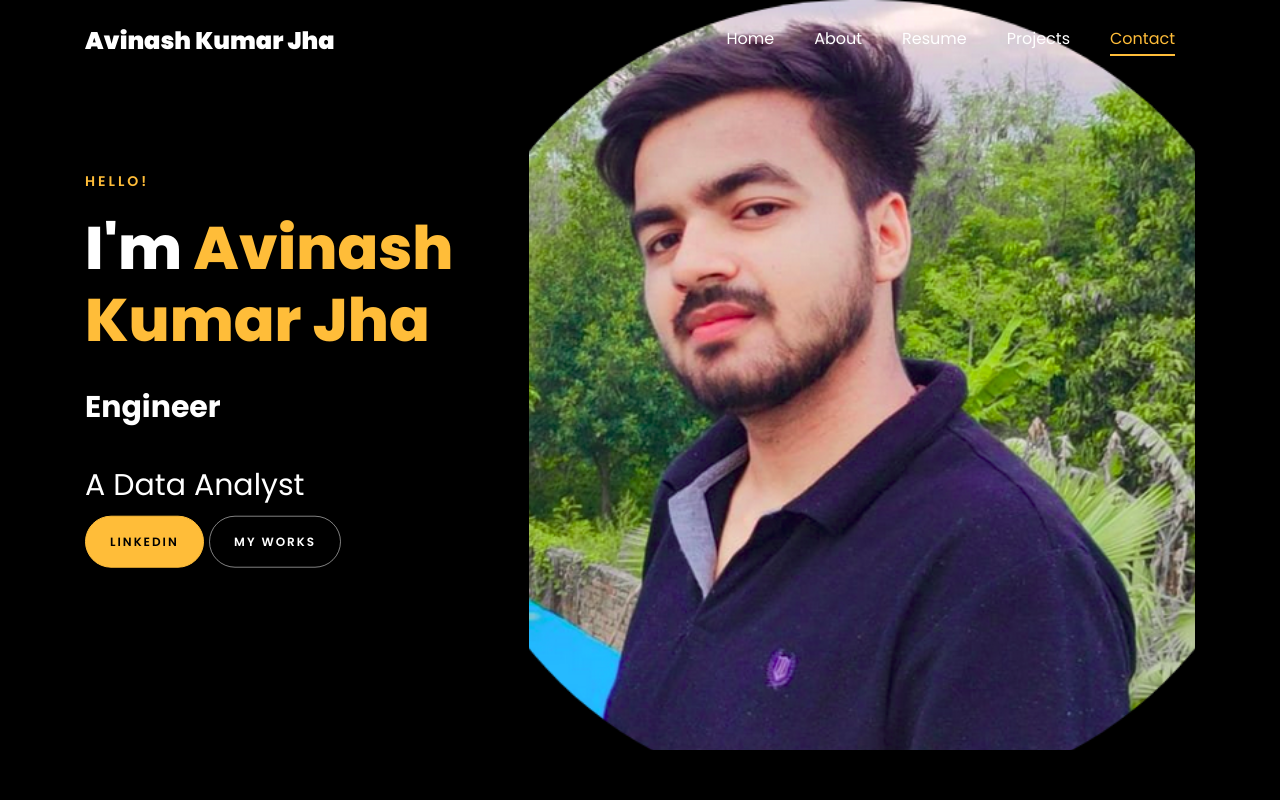
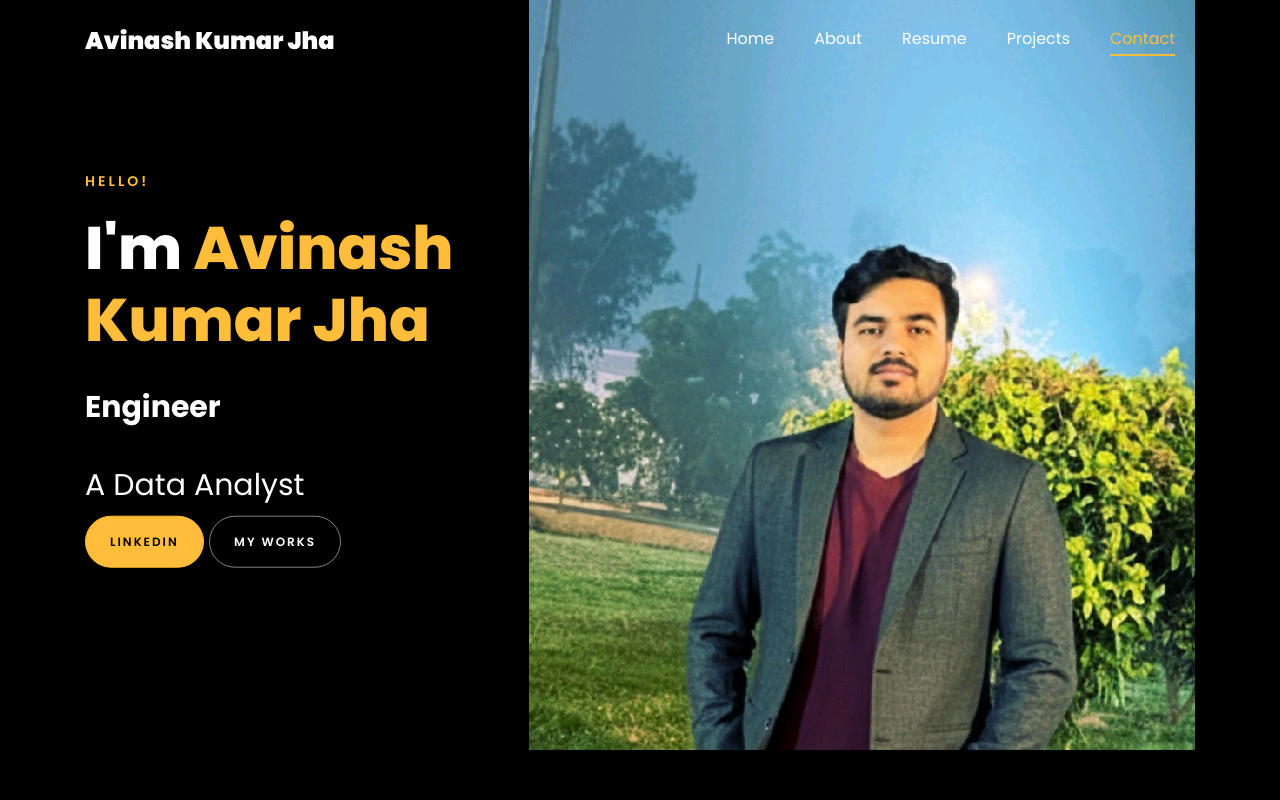
Before and after one commit to aviiijha/aviiijha.github.io, a plain HTML site: page index.html in a window 1280 px wide. Shown: the top 800 px of the page. Drawn offline with Linux system fonts and the light colour scheme; files whose address does not match are found by name.

Commit message:
Update index.html

```diff
--- a/index.html
+++ b/index.html
@@ -141,7 +141,7 @@
 	      	<div class="overlay"></div>
 	         <div class="container">
 	          <div class="row d-md-flex no-gutters slider-text align-items-end justify-content-end" data-scrollax-parent="true">
-	          	<div class="one-third js-fullheight order-md-last img" style="background-image:url(images/about--me.png);">
+	          	<div class="one-third js-fullheight order-md-last img" style="background-image:url(images/1767802109094.png);">
 	          	 <div class="overlay"></div>
 	          	</div>
 		          <div class="one-forth d-flex  align-items-center ftco-animate" data-scrollax=" properties: { translateY: '70%' }">
```
